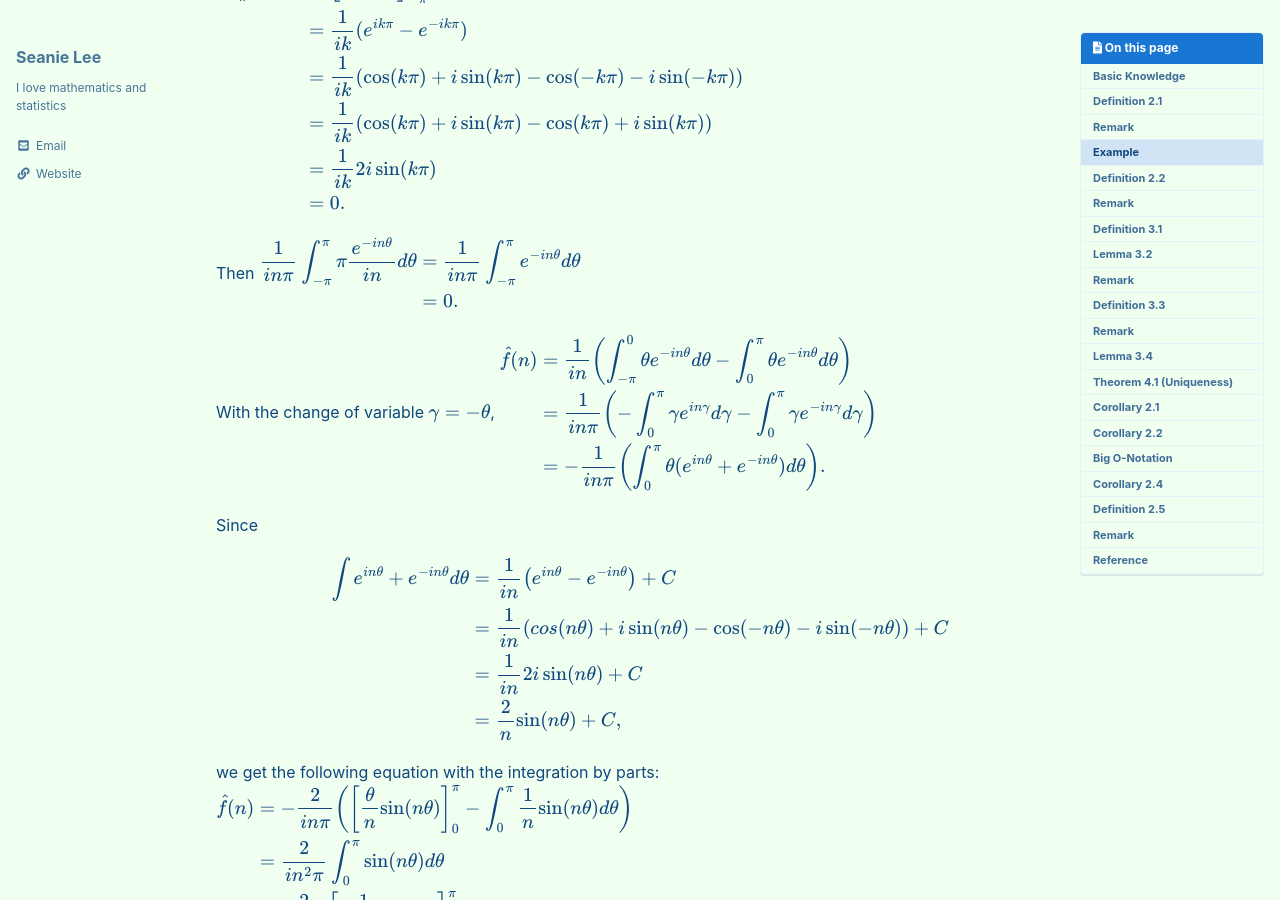
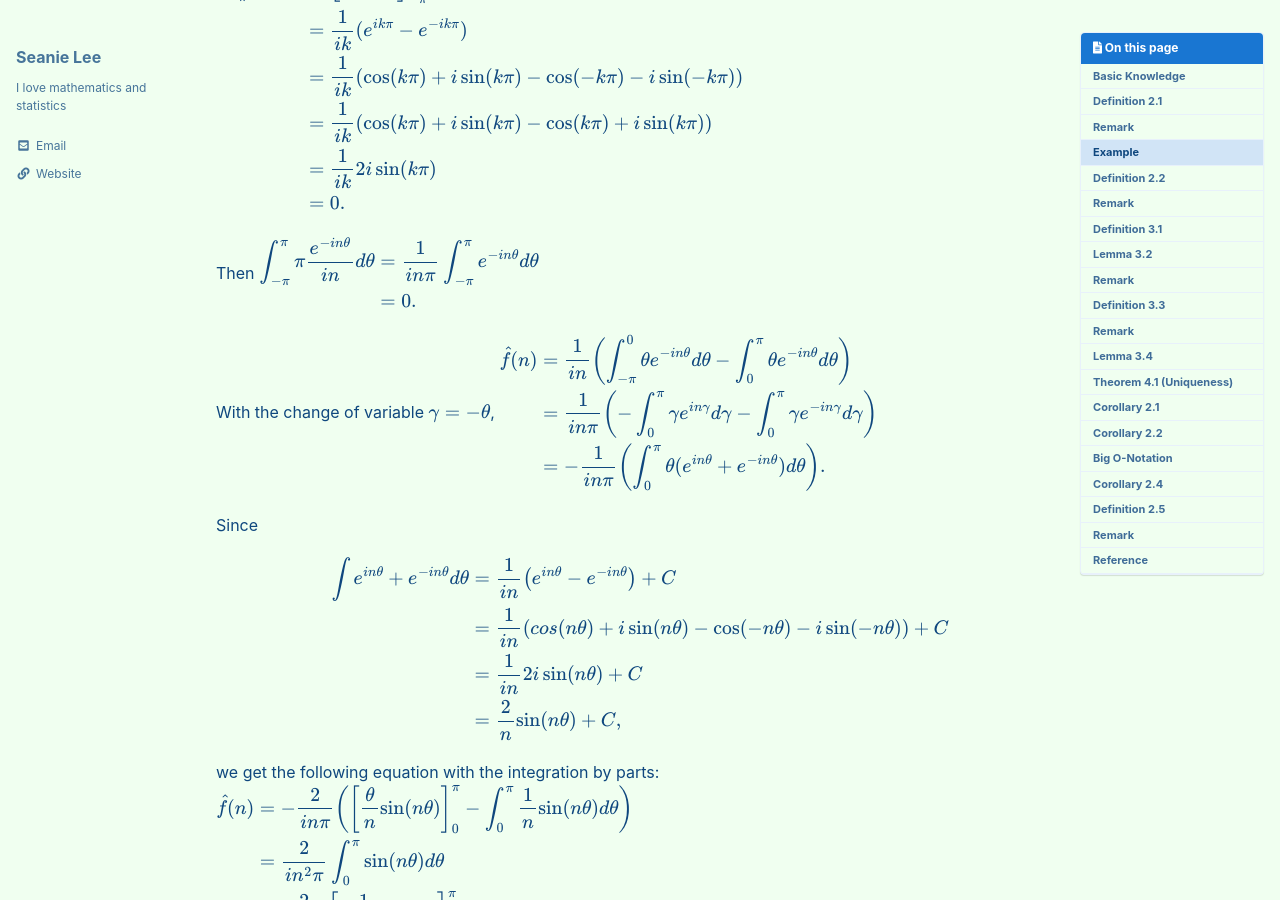
Before and after one commit to seanie12/blog, a Jekyll site: the page built from _posts/2023-02-01-Fourier-series.md, in a window 1280 px wide and 900 px high, scrolled down 1499 px. Built offline with Jekyll 4.4.1, drawn with Linux system fonts in a browser that asks for light colours; cached includes are drawn as plain includes; formulas are drawn with MathJax 3.

Commit message:
Update 2023-02-01-Fourier-series.md

```diff
--- a/_posts/2023-02-01-Fourier-series.md
+++ b/_posts/2023-02-01-Fourier-series.md
@@ -84,7 +84,7 @@ $$
 Then
 $$
 \begin{align*}
-\frac{1}{in\pi}\int_{-\pi}^\pi \pi \frac{e^{-in\theta}}{in}d\theta &= \frac{1}{in\pi}\int_{-\pi}^\pi e^{-in\theta}d\theta \\
+\int_{-\pi}^\pi \pi \frac{e^{-in\theta}}{in}d\theta &= \frac{1}{in\pi}\int_{-\pi}^\pi e^{-in\theta}d\theta \\
 &=0.
 \end{align*}
 $$
```
